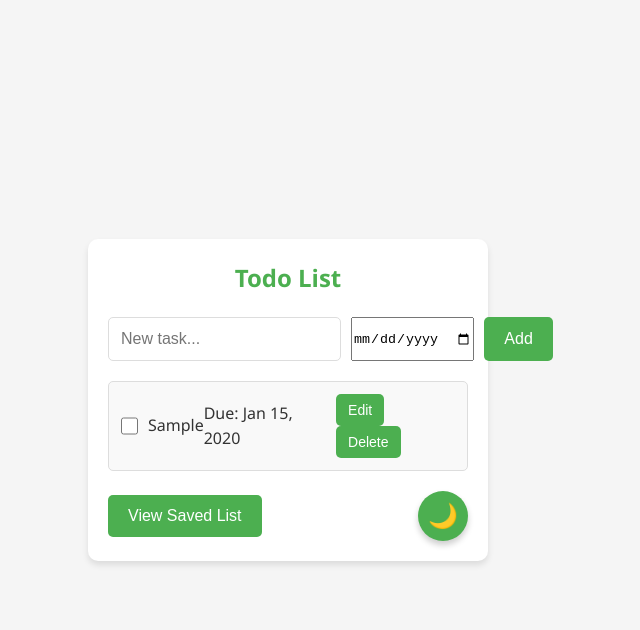
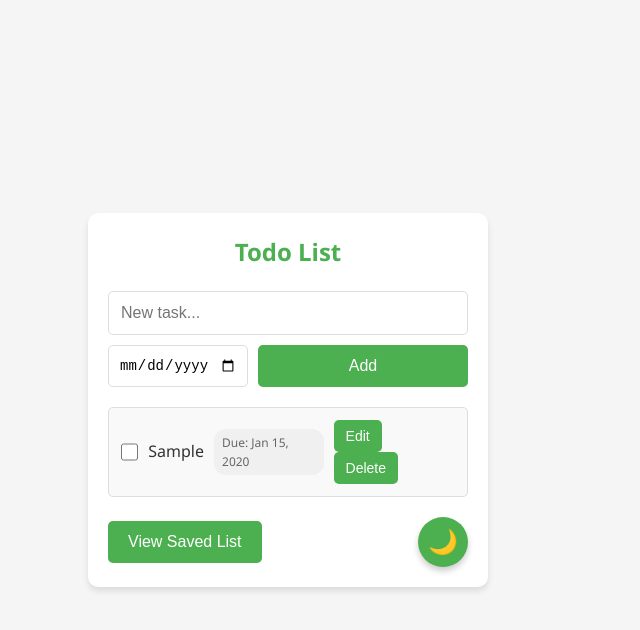
Before and after one commit to SusanXinXu99/ToDoListApp, a plain HTML site: page index.html in a window 1280 px wide. Both pictures are taken after typing "Sample", "2020-01-15" into the empty fields and a click on the button "Add". Shown: the whole page, without its empty margins (352-992 px from the left). Drawn offline with Linux system fonts and the light colour scheme.

Commit message:
Update style.css with due date picker

```diff
--- a/style.css
+++ b/style.css
@@ -4,6 +4,46 @@
     padding: 0;
     box-sizing: border-box;
 }
+
+/* Add Date Picker Styles */
+input[type="date"] {
+    padding: 10px;
+    border: 1px solid #ddd;
+    border-radius: 5px;
+    font-size: 14px;
+    background-color: white;
+    max-width: 140px;
+}
+
+/* Due Date Badge */
+.due-date {
+    font-size: 12px;
+    color: #666;
+    background-color: #f0f0f0;
+    padding: 4px 8px;
+    border-radius: 12px;
+    margin-left: 10px;
+}
+
+body.dark-mode .due-date {
+    background-color: #333;
+    color: #ccc;
+}
+
+/* Adjust Input Container */
+.input-container {
+    display: flex;
+    gap: 10px;
+    margin-bottom: 20px;
+    flex-wrap: wrap;
+}
+
+.input-container > * {
+    flex: 1 1 auto;
+}
+
+/* Existing styles remain the same below... */
+/* [Keep all previous CSS styles from earlier versions] */
 
 body {
     font-family: 'Segoe UI', Tahoma, Geneva, Verdana, sans-serif;
```
